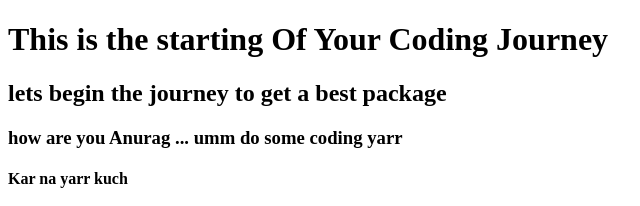
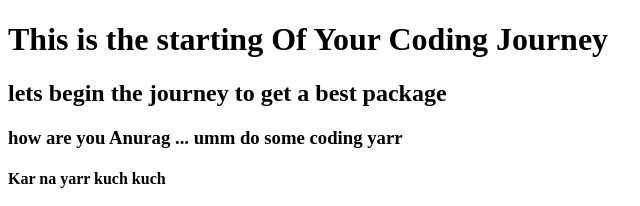
Before and after one commit to anurag1602/anurag1602.github.io, a plain HTML site: page index.html in a window 1280 px wide. Shown: the top 206 px of the page, 0-640 px from the left. Drawn offline with Linux system fonts and the light colour scheme.

Commit message:
kuch add kela

```diff
--- a/index.html
+++ b/index.html
@@ -10,7 +10,7 @@
     <h1>This is the starting Of Your Coding Journey </h1>
     <h2>lets begin the journey to get a best package </h2>
     <h3>how are you Anurag ... umm do some coding yarr</h3>
-    <h4>Kar na yarr kuch</h4>
+    <h4>Kar na yarr kuch kuch</h4>
     <img src="https://th.bing.com/th/id/OIP.iH3rQ_qHo7U1YGMHjFYvfgHaEK?w=291&h=181&c=7&r=0&o=5&pid=1.7" alt="Anime">
     <a href="https://www.google.com">Click Here<a>
 
```
